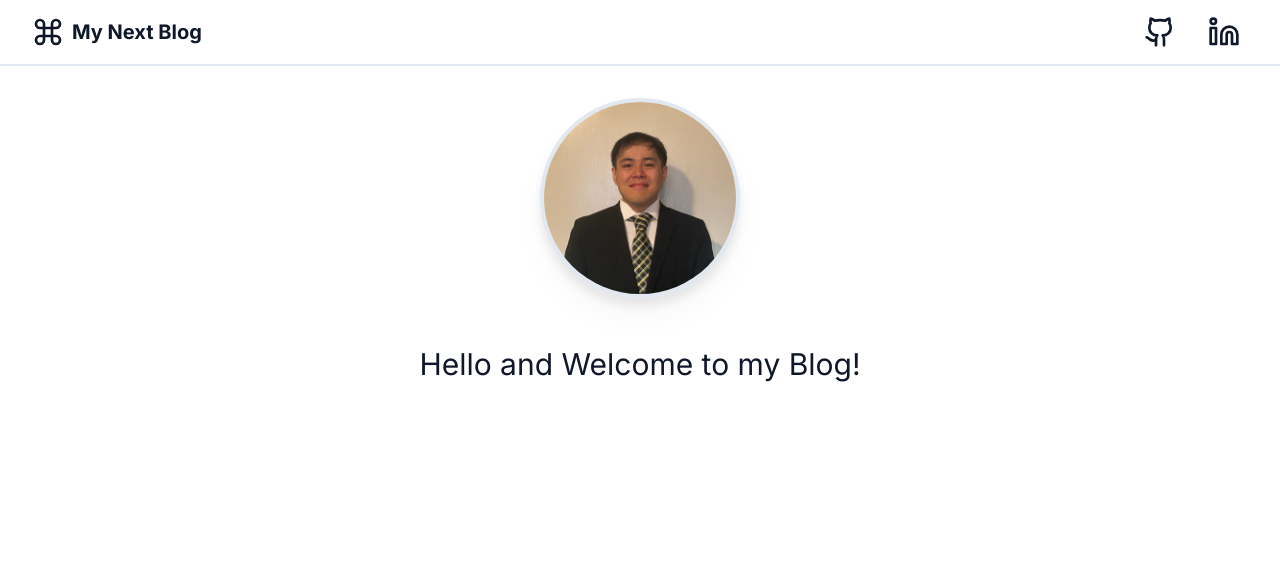
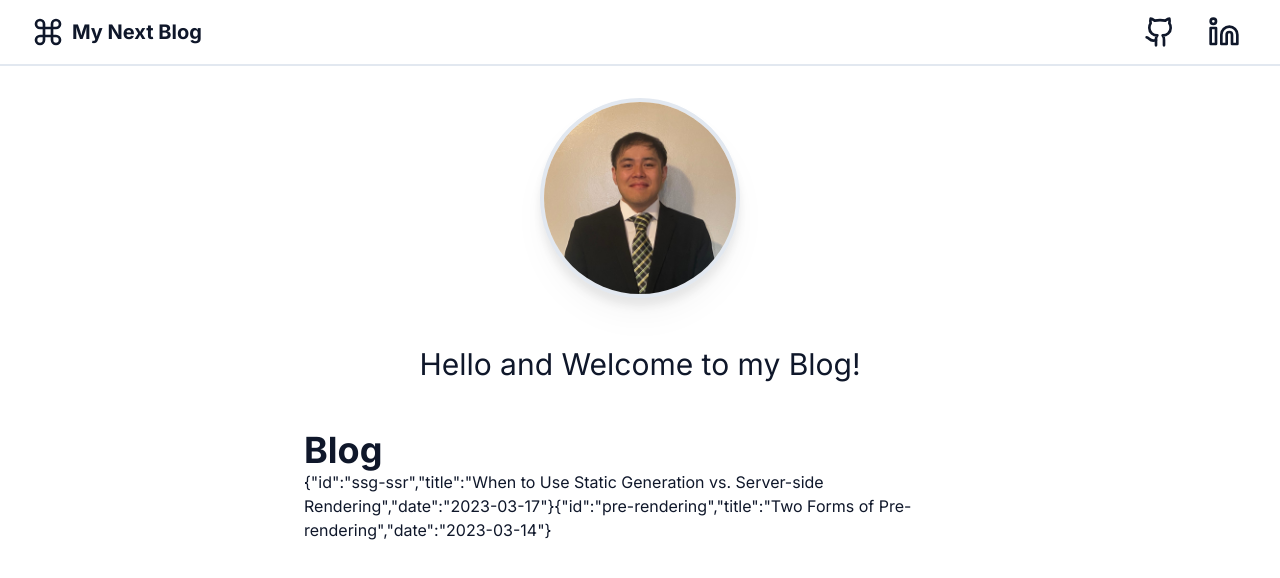
Before and after one commit to PattyCoding123/next-blog, a Next.js app: page / in a window 1280 px wide. Shown: the top 578 px of the page. Built offline with nearby package versions, Linux system fonts and the light colour scheme.

Commit message:
Map over posts in Posts component and mount in page

```diff
--- a/src/app/page.tsx
+++ b/src/app/page.tsx
@@ -1,9 +1,12 @@
+import Posts from "@/components/posts";
+
 export default function Home() {
   return (
     <main className="mx-auto px-6">
       <p className="mb-12 mt-12 text-center text-3xl text-foreground">
         Hello and Welcome to my Blog!
       </p>
+      <Posts />
     </main>
   );
 }
--- /dev/null
+++ b/src/components/posts.tsx
@@ -0,0 +1,13 @@
+import { getSortedPostsData } from "@/lib/posts-data-parser";
+
+export default function Posts() {
+  // Since the dir is in the root of the project, we don't need to pass any args
+  const posts = getSortedPostsData();
+
+  return (
+    <section className="mx-auto mt-6 max-w-2xl">
+      <h2 className="text-4xl font-bold text-foreground">Blog</h2>
+      <ul className="w-full">{posts.map((post) => JSON.stringify(post))}</ul>
+    </section>
+  );
+}
```
